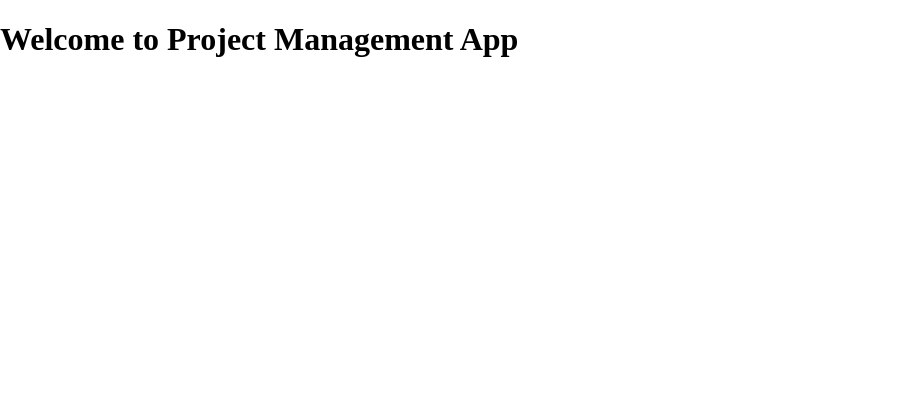
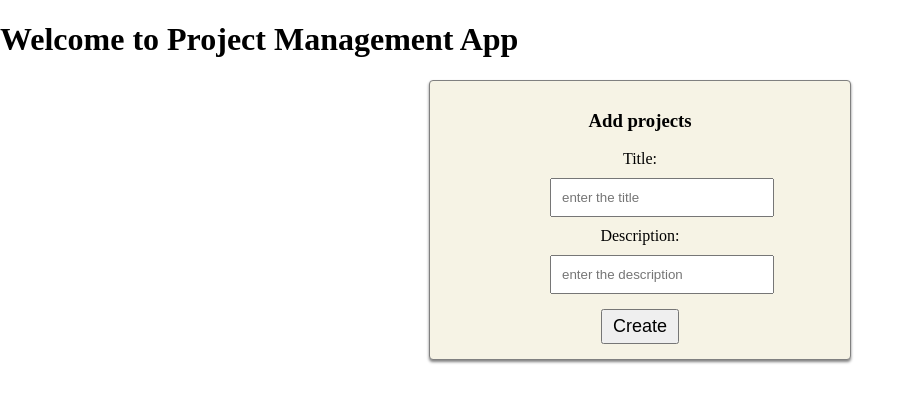
Before and after one commit to Uzmashaik93/react-project-management, a React (Vite) app: page /projects/create in a window 1280 px wide. Shown: the top 402 px of the page, without its empty margins (0-916 px from the left). Built offline with nearby package versions, Linux system fonts and the light colour scheme.

Commit message:
feat: creat new project

```diff
--- a/src/App.jsx
+++ b/src/App.jsx
@@ -2,6 +2,7 @@
 import HomePage from "./pages/HomePage";
 import Navbar from "./components/Navbar";
 import ProjectListPage from "./pages/ProjectListPage";
+import CreatePage from "./components/CreateProjectPage";
 
 function App() {
   return (
@@ -11,6 +12,7 @@
       <Routes>
         <Route path="/" element={<HomePage />} />
         <Route path="/projects" element={<ProjectListPage />} />
+        <Route path="/projects/create" element={<CreatePage />} />
       </Routes>
     </>
   );
--- /dev/null
+++ b/src/components/CreateProjectPage.jsx
@@ -0,0 +1,60 @@
+import axios from "axios";
+import { useState } from "react";
+import { API_URL } from "../config/api";
+import { useNavigate } from "react-router-dom";
+
+function CreatePage() {
+  const [title, setTitle] = useState("");
+  const [description, setDescription] = useState("");
+
+  const navigate = useNavigate();
+
+  const handleSubmit = (e) => {
+    e.preventDefault();
+
+    const newProject = {
+      title, //title:title
+      description, //description:description
+    };
+
+    axios
+      .post(`${API_URL}/projects`, newProject)
+      .then((response) => {
+        console.log("created....");
+        navigate("/projects");
+      })
+      .catch((e) => {
+        console.log("Error", e);
+      });
+  };
+
+  return (
+    <div className="CreateProjectPage">
+      <h3>Add projects</h3>
+      <form onSubmit={handleSubmit}>
+        <label>
+          Title:
+          <input
+            type="text"
+            name="title"
+            placeholder="enter the title"
+            value={title}
+            onChange={(e) => setTitle(e.target.value)}
+          />
+        </label>
+        <label>
+          Description:
+          <input
+            type="text"
+            name="description"
+            placeholder="enter the description"
+            value={description}
+            onChange={(e) => setDescription(e.target.value)}
+          />
+        </label>
+        <button>Create</button>
+      </form>
+    </div>
+  );
+}
+export default CreatePage;
--- a/src/index.css
+++ b/src/index.css
@@ -65,7 +65,7 @@
 .EditProjectPage,
 .CreateProjectPage,
 .AddTask {
-  background: #f9eec3;
+  background: #f6f3e5;
   border: 1px solid grey;
   box-shadow: 0px 2px 3px grey;
   width: 400px;
```
